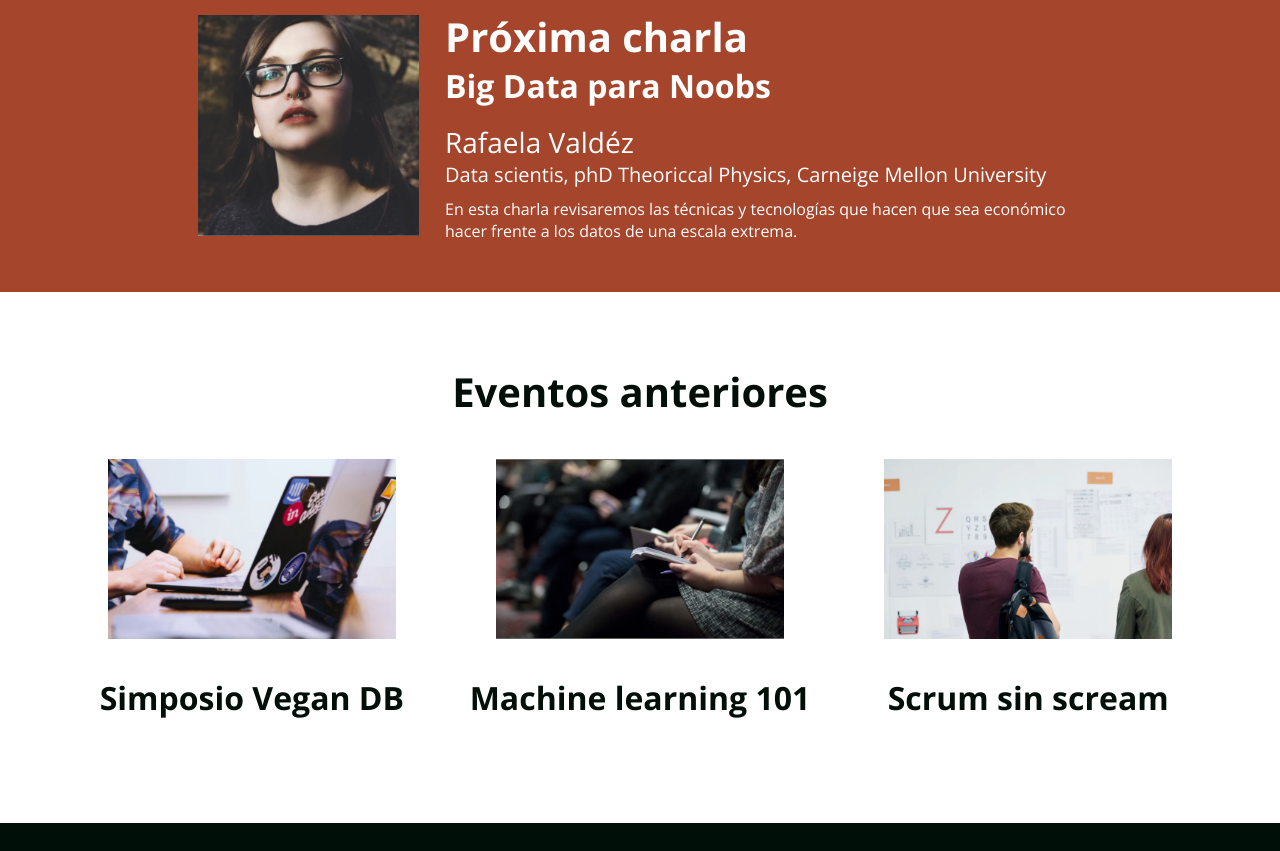
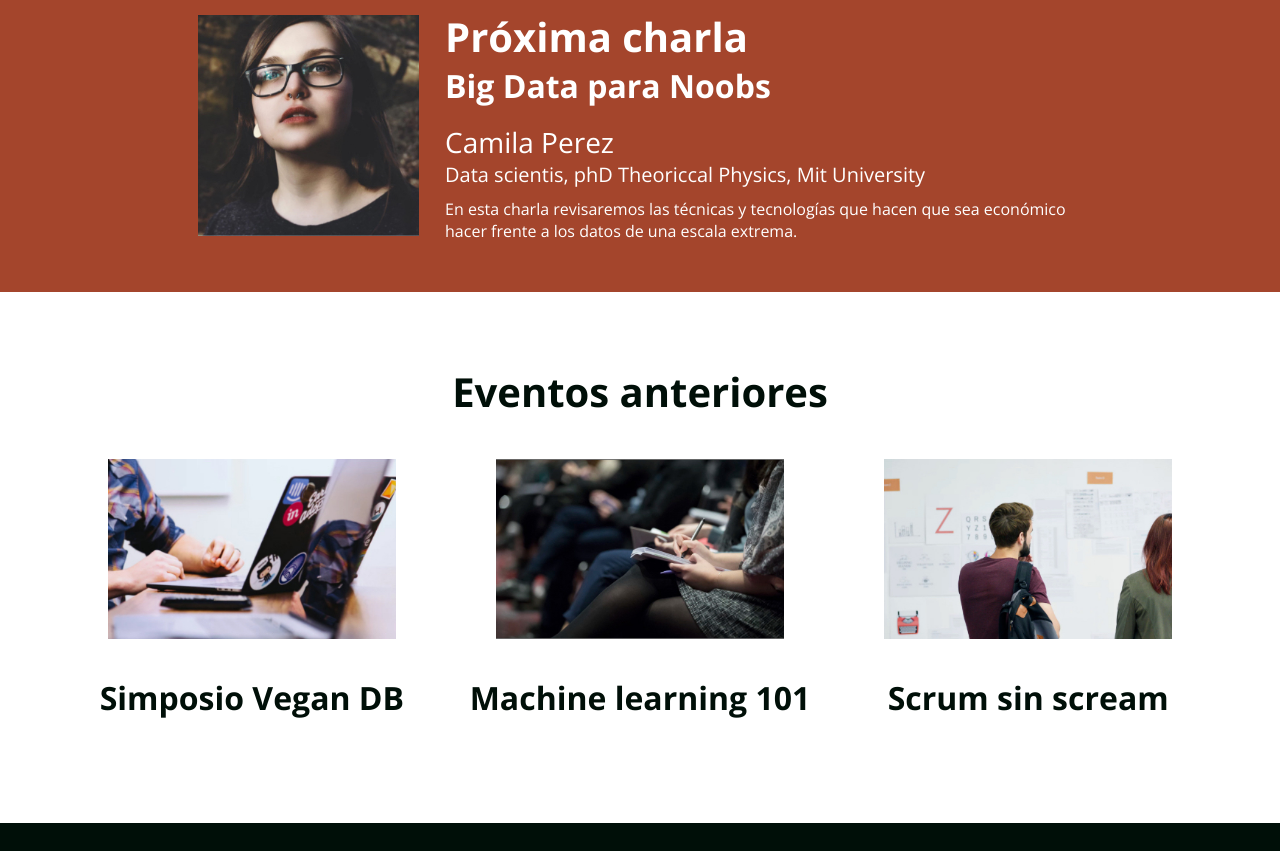
Before and after one commit to baviless/meetandcofee, a plain HTML site: page index.html in a window 1280 px wide. Shown: the part 1100-1951 px from the top of the page. Drawn offline with nearby package versions, Linux system fonts and the light colour scheme.

Commit message:
actualizacion expositor

```diff
--- a/index.html
+++ b/index.html
@@ -49,8 +49,8 @@
             <div class="charla-texto">
                 <h2>Próxima charla</h2>
                 <h3>Big Data para Noobs</h3>
-                <h4>Rafaela Valdéz</h4>
-                <h5>Data scientis, phD Theoriccal Physics, Carneige Mellon University</h5>
+                <h4>Camila Perez</h4>
+                <h5>Data scientis, phD Theoriccal Physics, Mit University</h5>
                 <p>En esta charla revisaremos las técnicas y tecnologías que hacen que sea económico hacer frente a los datos de una escala extrema.</p>
             </div>
         </div>
```
